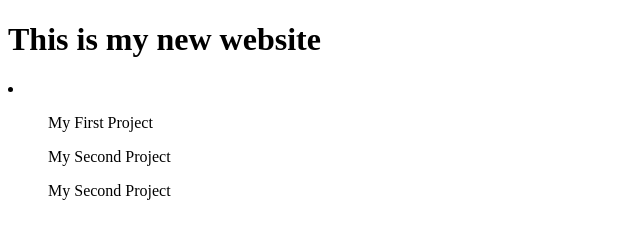
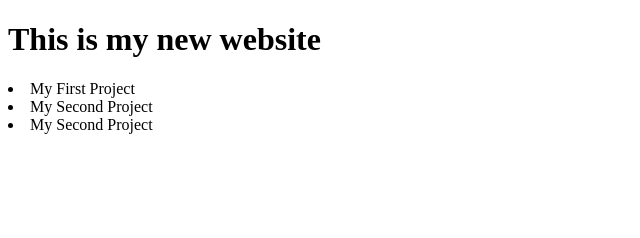
Before and after one commit to KenA99/My-Website, a plain HTML site: page index.html in a window 1280 px wide. Shown: the whole page, without its empty margins (0-640 px from the left). Drawn offline with Linux system fonts and the light colour scheme.

Commit message:
cleaned list up

```diff
--- a/index.html
+++ b/index.html
@@ -9,11 +9,9 @@
 <body>
     <h1>This is my new website</h1>
    <div>
-    <li>
-        <ol>My First Project</ol>
-        <ol>My Second Project</ol>
-        <ol>My Second Project</ol>
-    </li>
+        <li>My First Project</li>
+        <li>My Second Project</li>
+        <li>My Second Project</li>
    </div>
 </body>
 </html>
```
